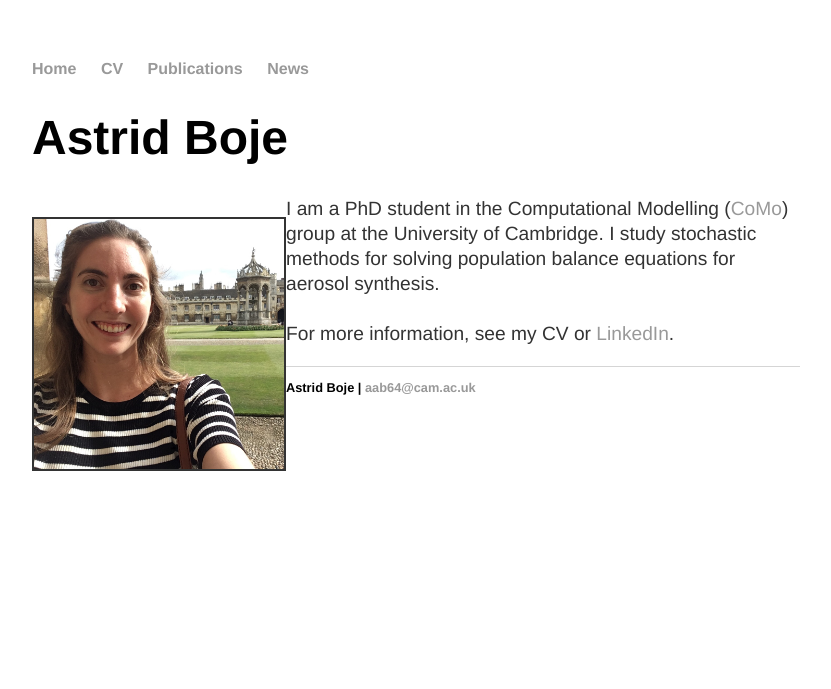
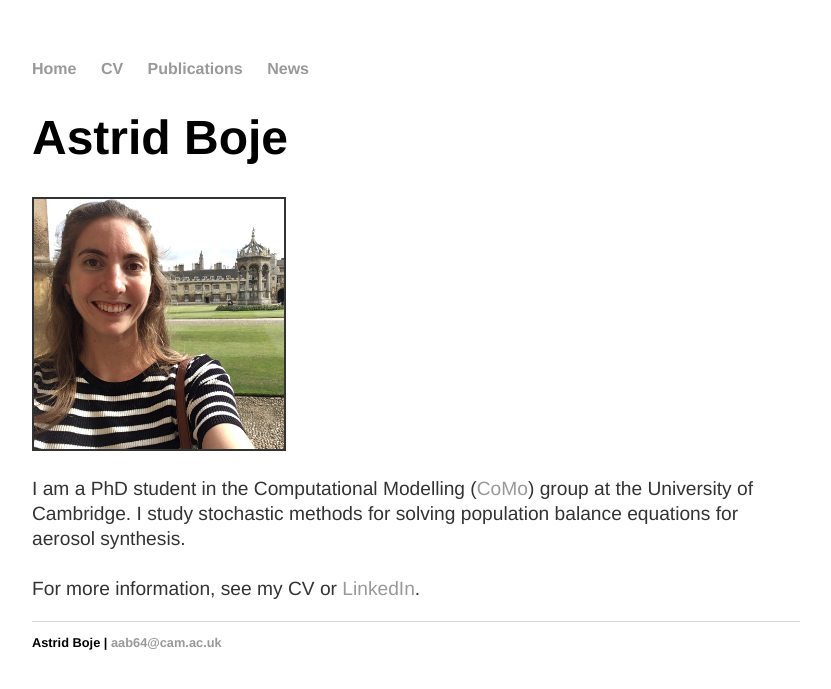
Before and after one commit to aab64/aab64.github.io, a Jekyll site: the page built from index.html, in a window 1280 px wide. Shown: the top 689 px of the page, without its empty margins (224-1055 px from the left). Built offline with Jekyll 4.4.1, drawn with Linux system fonts in a browser that asks for light colours.

Commit message:
Update index.html

```diff
--- a/index.html
+++ b/index.html
@@ -8,8 +8,8 @@ title: Astrid Boje | PhD Student | CoMo Group | University of Cambridge
 </div>
 
 <div>
-    <p style="float: left;"><img src="/images/Me_in_Cam.jpg" height="auto" width="250px" border="2px solid grey"></p>
-	<p>
+	<p style="clear: left;"><img src="/images/Me_in_Cam.jpg" height="auto" width="250px" border="2px solid grey"></p>
+	<p text-align="justify" >
 		I am a PhD student in the Computational Modelling (<a href="http://como.ceb.cam.ac.uk/index.php?Page=People&Section=aab64">CoMo</a>)
 		group at the University of Cambridge. I study stochastic methods for solving population balance equations for aerosol synthesis.
 		<br/>
```
